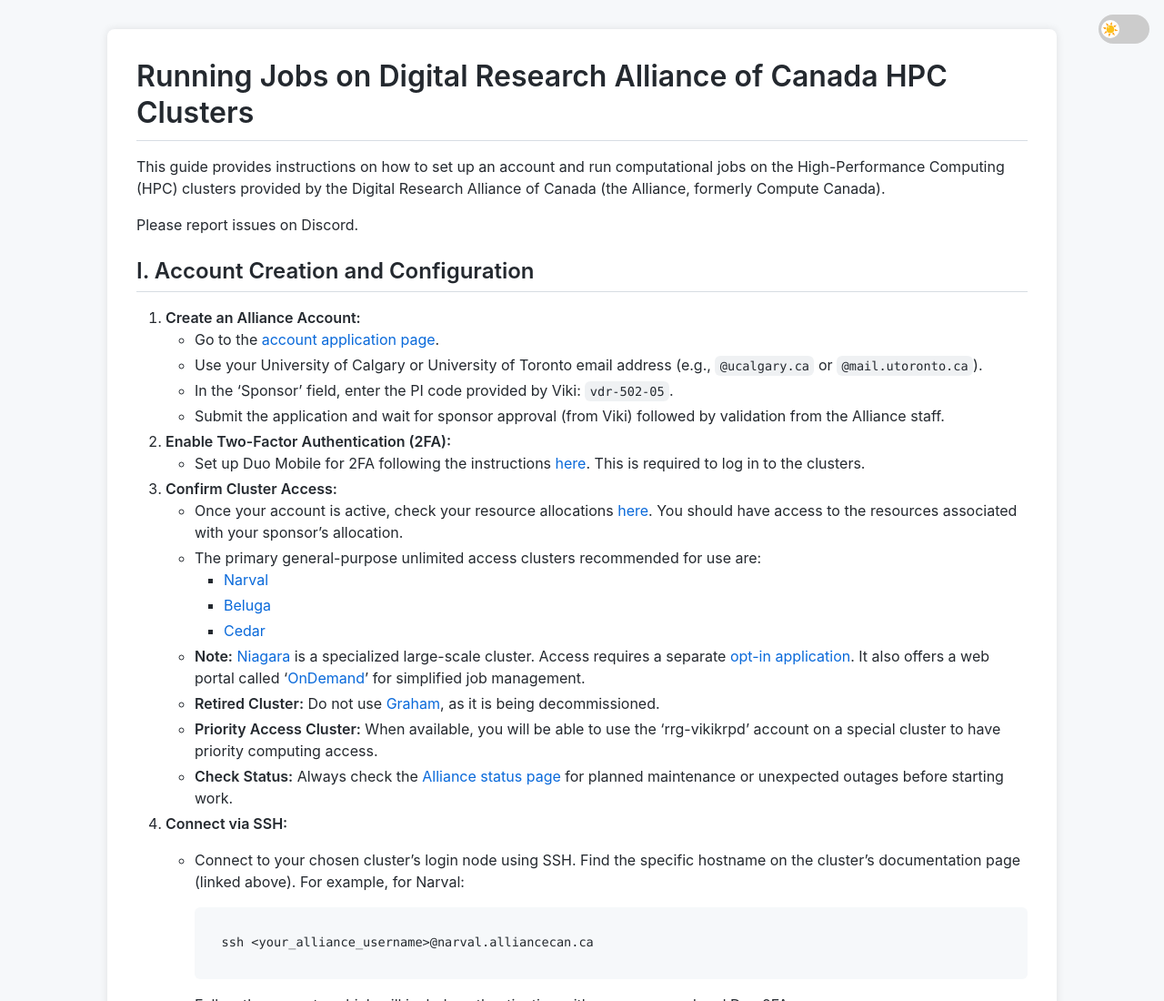
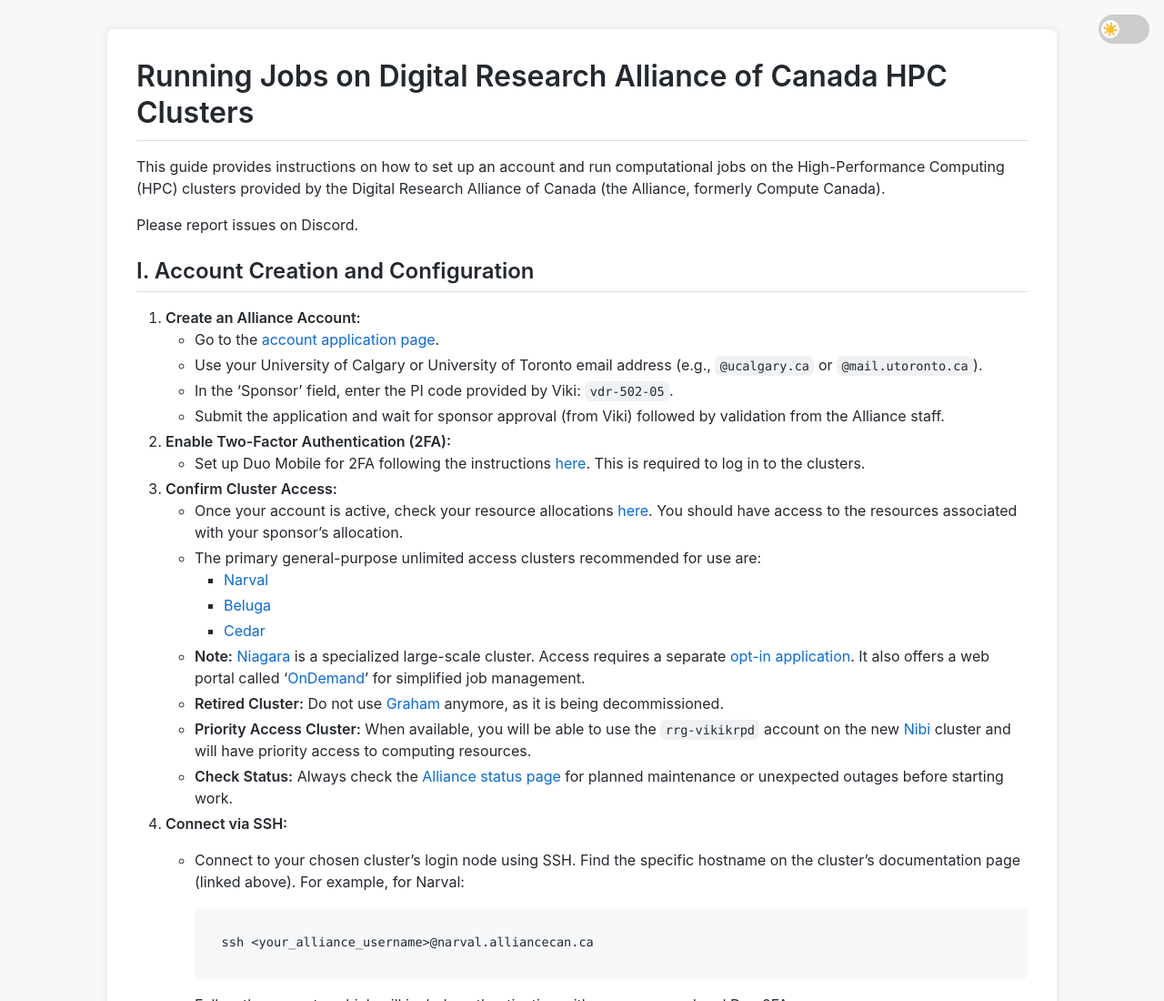
Before and after one commit to ttrenty/ttrenty.github.io, a plain HTML site: page ccdb-prasad.html in a window 1280 px wide. Shown: the top 1100 px of the page at 91% size. Drawn offline with nearby package versions, Linux system fonts and the light colour scheme.

Commit message:
feat: add Nibi information

```diff
--- a/ccdb-prasad.html
+++ b/ccdb-prasad.html
@@ -188,11 +188,13 @@
         href="https://ondemand.scinet.utoronto.ca/pun/sys/dashboard/">OnDemand</a>’
         for simplified job management.</li>
         <li><strong>Retired Cluster:</strong> Do not use <a
-        href="https://docs.alliancecan.ca/wiki/Graham">Graham</a>, as it
-        is being decommissioned.</li>
+        href="https://docs.alliancecan.ca/wiki/Graham">Graham</a>
+        anymore, as it is being decommissioned.</li>
         <li><strong>Priority Access Cluster:</strong> When available,
-        you will be able to use the ‘rrg-vikikrpd’ account on a special
-        cluster to have priority computing access.</li>
+        you will be able to use the <code>rrg-vikikrpd</code> account on
+        the new <a href="https://docs.alliancecan.ca/wiki/Nibi">Nibi</a>
+        cluster and will have priority access to computing
+        resources.</li>
         <li><strong>Check Status:</strong> Always check the <a
         href="https://status.alliancecan.ca/">Alliance status page</a>
         for planned maintenance or unexpected outages before starting
```
